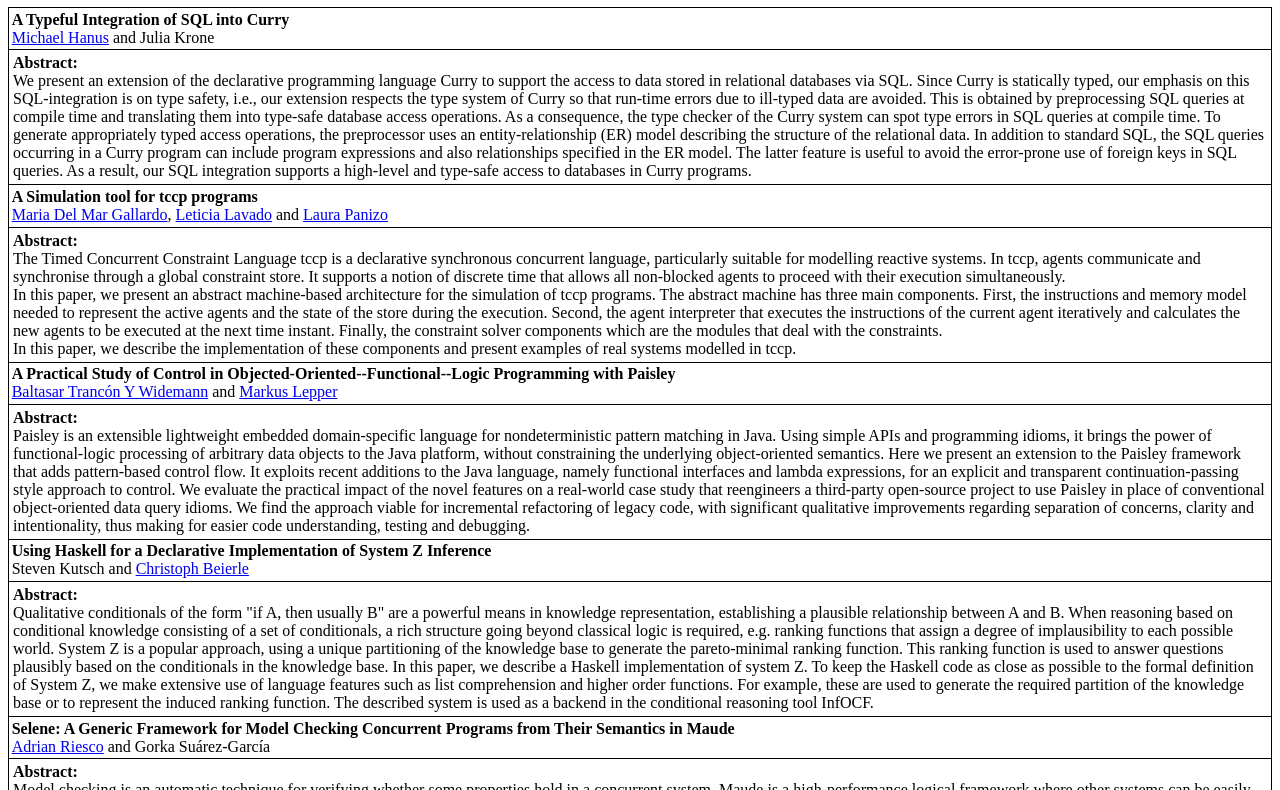
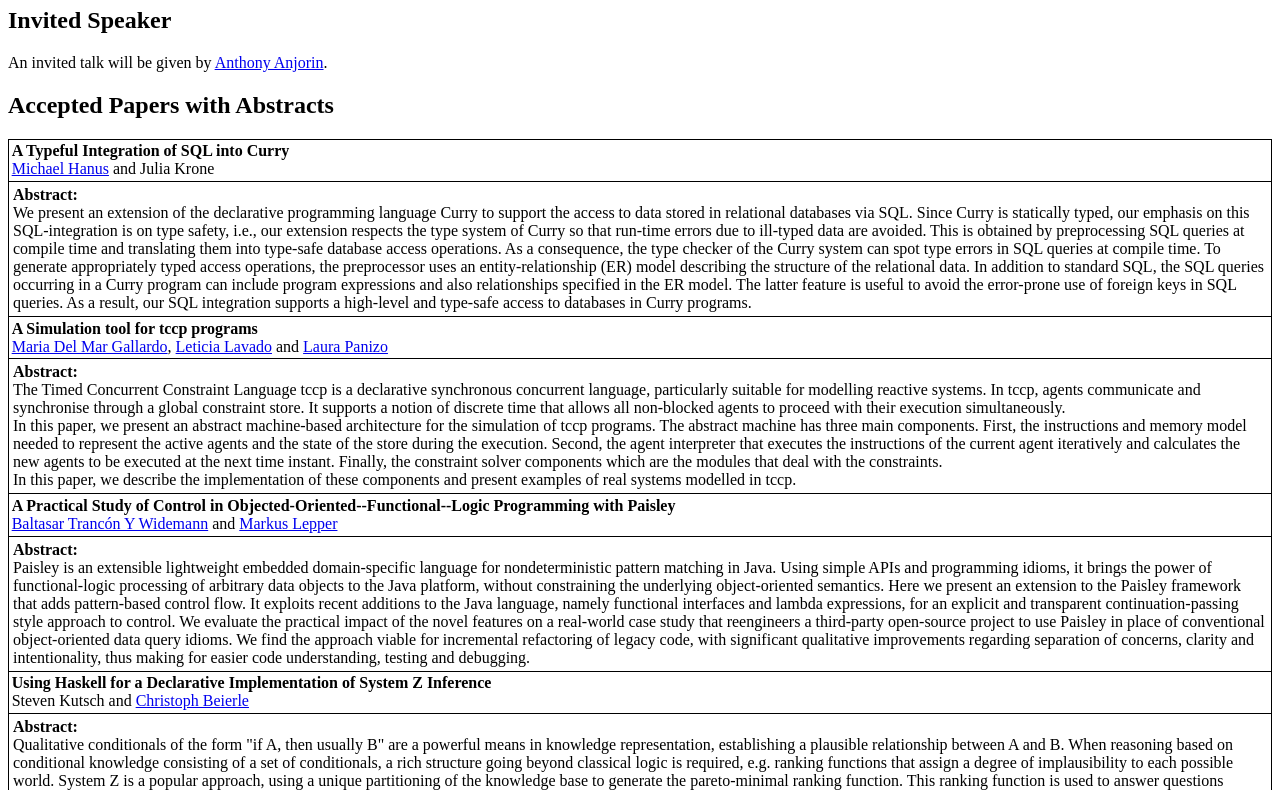
Before and after one commit to WFLP2016/WFLP2016.github.io, a plain HTML site: page accepted.html in a window 1280 px wide. Shown: the part 73-863 px from the top of the page. Drawn offline with Linux system fonts and the light colour scheme.

Commit message:
some restructuring

```diff
--- a/accepted.html
+++ b/accepted.html
@@ -3,11 +3,14 @@
       "http://www.w3.org/TR/xhtml1/DTD/xhtml1-transitional.dtd">
 <html xmlns="http://www.w3.org/1999/xhtml" lang="en-US" style="display:none" xml:lang="en-US">
 <head>
-<title>WFLP 2016 Accepted Papers with Abstracts</title>
+<title>WFLP 2016 Presentations</title>
 <script>window['ec:pageId']='4828311993964363776'</script>
 <meta http-equiv="Content-Type" content="text/html; charset=UTF-8"/>
 <script>if(self != top) {top.location = self.location} else {document.documentElement.style.display = "block"}</script><script>if(self != top) {top.location = self.location}</script></head>
-<body><h1><a href=".">WFLP 2016</a> Accepted Papers with Abstracts</h1><style>.accepted {clear:right;margin-bottom:20pt;padding:3pt}</style><style>.abstract {border-left: solid black 1px;border-right: solid black 1px;border-top: solid black 1px;padding:3pt}</style><style>.paper {border-left: solid black 1px;border-right: solid black 1px;border-top: solid black 1px;padding:2pt}</style><style>.abstract:last-child {border-bottom: solid black 1px;padding:3pt}</style><style>.paper:last-child {border-bottom: solid black 1px;padding:2pt}</style>
+<body><h1><a href=".">WFLP 2016</a> Presentations</h1><style>.accepted {clear:right;margin-bottom:20pt;padding:3pt}</style><style>.abstract {border-left: solid black 1px;border-right: solid black 1px;border-top: solid black 1px;padding:3pt}</style><style>.paper {border-left: solid black 1px;border-right: solid black 1px;border-top: solid black 1px;padding:2pt}</style><style>.abstract:last-child {border-bottom: solid black 1px;padding:3pt}</style><style>.paper:last-child {border-bottom: solid black 1px;padding:2pt}</style>
+<h2>Invited Speaker</h2>
+An invited talk will be given by <a href="http://is.uni-paderborn.de/index.php?id=14962">Anthony Anjorin</a>.
+<h2>Accepted Papers with Abstracts</h2>
 <div class="paper" id="1">
   <span class="title"><b>A Typeful Integration of SQL into Curry</b></span>
   </br>
```
Also changed, not shown: index.html (+4 -6 lines).
